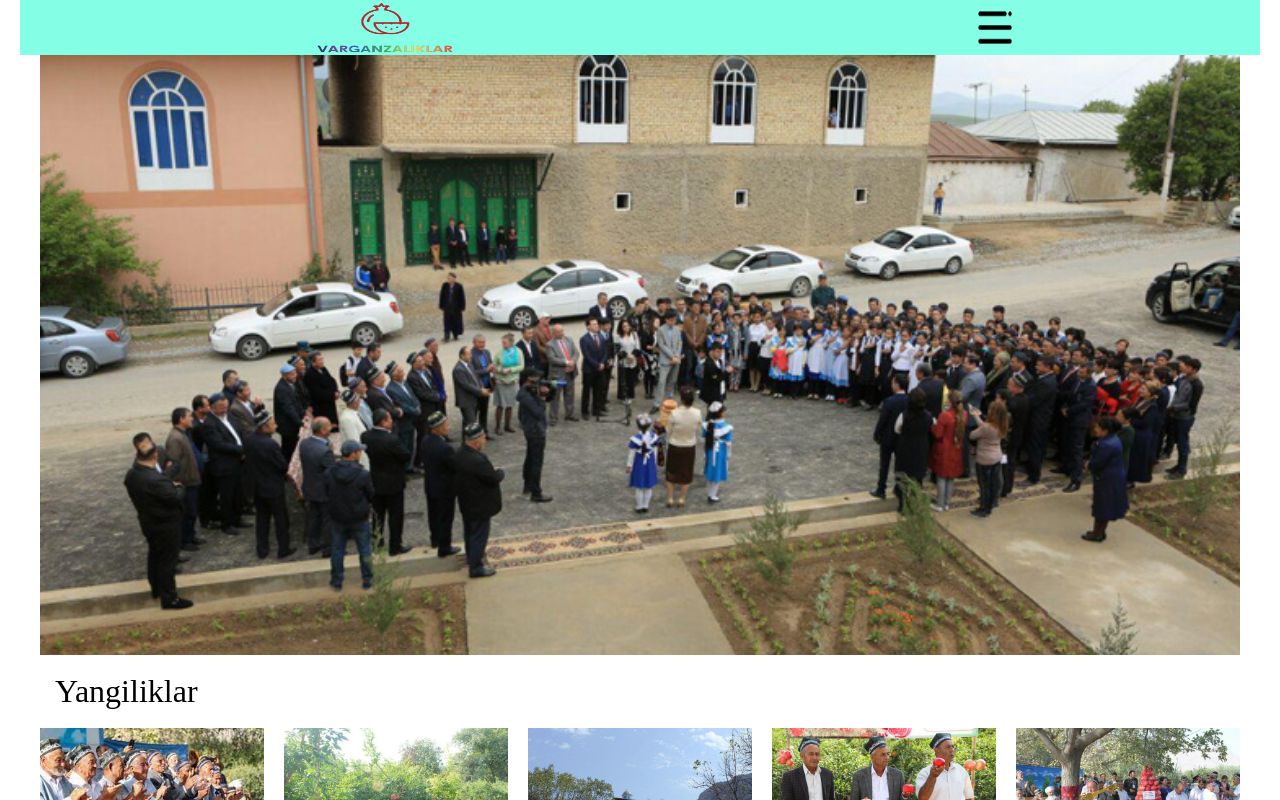
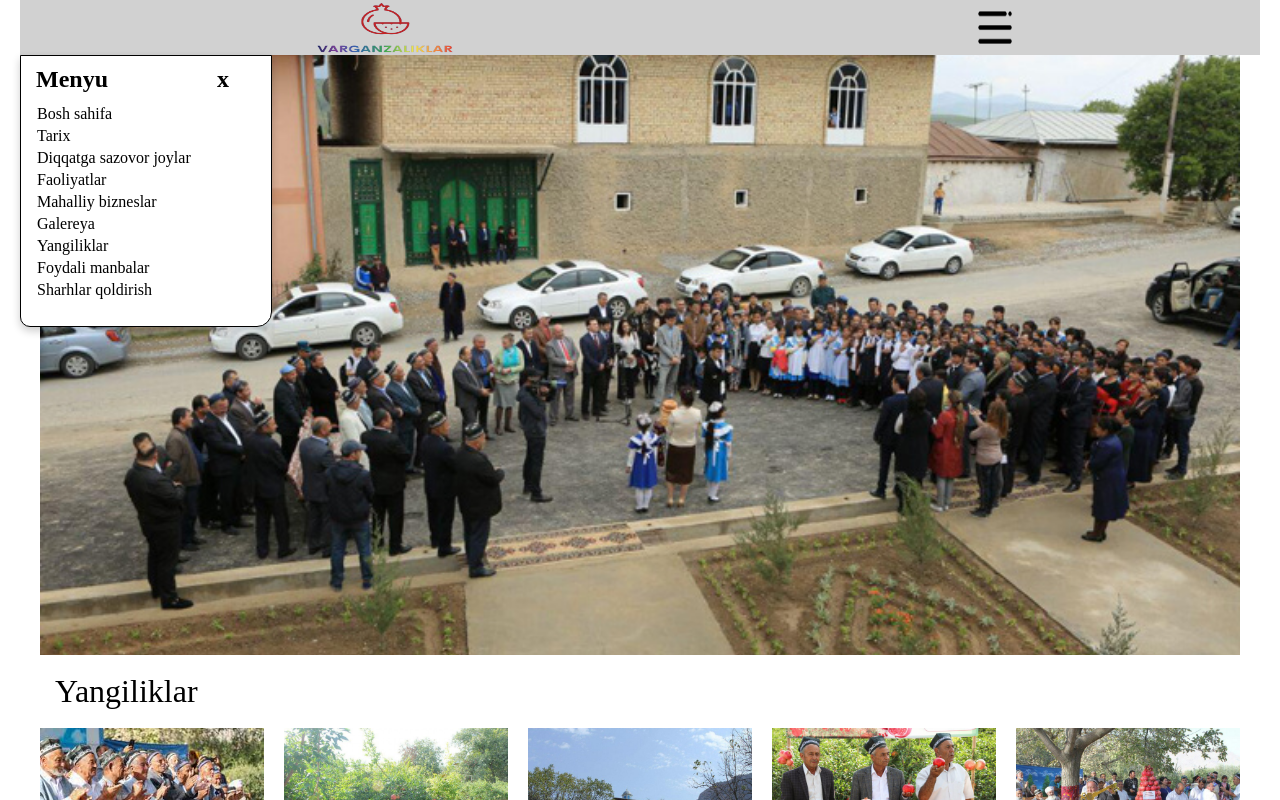
Before and after one commit to Umarvor/Varganzaliklar, a React (Vite) app: page / in a window 1280 px wide. Both pictures are taken after a click on the picture 995 px from the left and 27 px from the top of the page. Shown: the top 800 px of the page. Built offline with nearby package versions, Linux system fonts and the light colour scheme.

Commit message:
sffgfjfb

```diff
--- a/src/Navbar/Navbar.css
+++ b/src/Navbar/Navbar.css
@@ -72,7 +72,8 @@
 .Navbar1 {
     display: flex;
     justify-content: space-around;
-    background-color: #00ffcc7b;
+    /* background-color: #00ffcc7b; */
+    background-color: #d1d1d1;
     height: 55px;
 
 
@@ -184,13 +185,68 @@
 }
 
 .cx {
-    &:hover {
-        background-color: red;
+
+
         transition: all 0.2s;
         width: 30px;
         cursor: pointer;
+    &:hover{
+        background-color: red;
     }
 }
-#fa{
+
+#fa {
     margin-left: 45px;
 }
+
+.popup {
+    display: block;
+    position: absolute;
+    list-style: none;
+    z-index: 9999989899999888;
+    transition: all 0.4s;
+    width: 250px;
+    border-radius: 0px 0px 15px 10px;
+    height: 270px;
+
+
+    border: 1px solid #000;
+    background-color: #ffffff;
+    box-shadow: 0 4px 8px rgba(0, 0, 0, 0.2);
+}
+@media (max-width:350px) {
+    .popup{
+        width: 260px;
+    }
+
+}
+
+.xxx {
+    padding: 10px 15px;
+    gap: 100px;
+    display: flex;
+
+    .xx {
+        width: 30px;
+        text-align: center;
+
+        transition: all 0.2s;
+
+        &:hover {
+            background-color: red;
+            cursor: pointer;
+            color: white;
+        }
+    }
+
+}
+
+.sxa {
+    color: black;
+    padding: 2px 16px;
+
+    &:hover {
+        border-bottom: 2px solid rgb(0, 162, 255);
+    }
+
+}
--- a/src/Navbar/Navbar.jsx
+++ b/src/Navbar/Navbar.jsx
@@ -1,17 +1,20 @@
 import React from 'react'
 import { Link, NavLink } from 'react-router-dom'
 import Menu from '../img/burger-menu.png'
-import { useState,useRef } from 'react';
+import { useState, useRef } from 'react';
 import axios from 'axios';
 import VC from '../img/Снимок_экрана_2024-07-15_130625-removebg-preview.png'
 function Navbar() {
   const [showCommentBox, setShowCommentBox] = useState(false);
+  const [showCommentBoxx, setShowCommentBoxx] = useState(false);
   const commentRef = useRef(null);
 
   const handleToggleCommentBox = () => {
     setShowCommentBox(!showCommentBox);
   };
-
+  const handleToggleCommentBoxx = () => {
+    setShowCommentBoxx(!showCommentBoxx);
+  };
   const handleSendComment = async () => {
     const comment = commentRef.current.value;
     if (comment) {
@@ -43,7 +46,8 @@ function Navbar() {
       <div className='Navbar'>
 
         <article className='Navbar1'>
-                <NavLink to='/'><img className='Navbar111' id='kk' src={VC} alt='' /></NavLink>
+
+          <NavLink to='/'><img  className='Navbar111' id='none' src={VC} alt='' /></NavLink>
 
           <ul className='Navbar11'>
             <NavLink to='/'><li className='none'>Bosh sahifa</li></NavLink>
@@ -59,14 +63,14 @@ function Navbar() {
 
             <li onClick={handleToggleCommentBox} className='none'>Sharhlar qoldirish</li>
           </ul>
-                    <img className='Navbar2' src={Menu} alt="" />
+          <img onClick={handleToggleCommentBoxx} className='Navbar2' src={Menu} alt="" />
         </article>
         {showCommentBox && (
           <div className='comment-parent'>
             <div className="comment-box">
               <article className='vf'>
                 <h2>Izoh qoldirish</h2>
-                                <h1 onClick={handleToggleCommentBox} className='cx'>x</h1>
+                <h1 onClick={handleToggleCommentBox}  className='cx'>x</h1>
               </article>
               <textarea ref={commentRef} className='area' placeholder="Izohingizni kiriting"></textarea>
               <button onClick={handleSendComment} className='btn'>Yuborish</button>
@@ -75,7 +79,35 @@ function Navbar() {
         )}
 
       </div>
+      <div className='popur'>
 
+        {showCommentBoxx && (
+          <div className='popup'>
+            <article className='xxx'>
+              <h1>Menyu</h1>
+              <h1 onClick={handleToggleCommentBoxx} className='xx'>x</h1>
+
+            </article>
+            <article className=''>
+              <NavLink to='/'><li className='sxa'>Bosh sahifa</li></NavLink>
+              <Link to='/Tarix'><li className='sxa' >Tarix</li></Link>
+              <Link to='/Diqqatga_sazovor_joylar'><li className='sxa'>Diqqatga sazovor joylar</li></Link>
+              <Link to='/Faolyatlar'><li className='sxa' id='' >Faoliyatlar</li></Link>
+
+              <Link to='/Mahalliy_bizneslar'><li className='sxa'>Mahalliy bizneslar</li></Link>
+
+              <Link to='/Galeriya'><li className='sxa'>Galereya</li></Link>
+              <Link to='Yangiliklar'><li className='sxa'>Yangiliklar</li></Link>
+              <Link to='Foydali_manbalar'><li className='sxa'>Foydali manbalar</li></Link>
+
+              <li onClick={handleToggleCommentBox} className='sxa'>Sharhlar qoldirish</li>
+            </article>
+          </div>
+        )
+
+        }
+
+      </div>
     </>
 
   )
--- a/src/Navbarroter/Navbarroter.css
+++ b/src/Navbarroter/Navbarroter.css
@@ -86,6 +86,7 @@
 
   .Navbar2 {
     display: block;
+    cursor: pointer;
   }
 
 }
```
Lines whose indentation alone changed are shown as unchanged.
